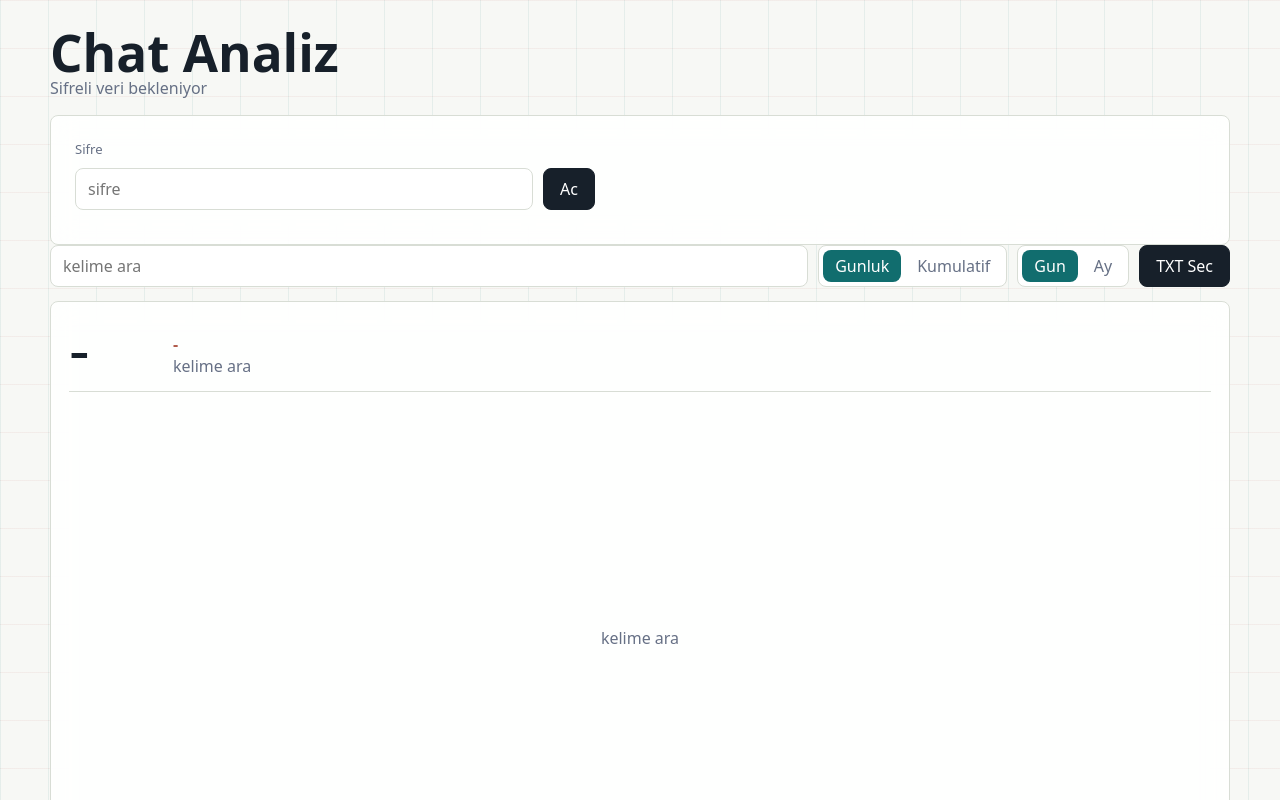
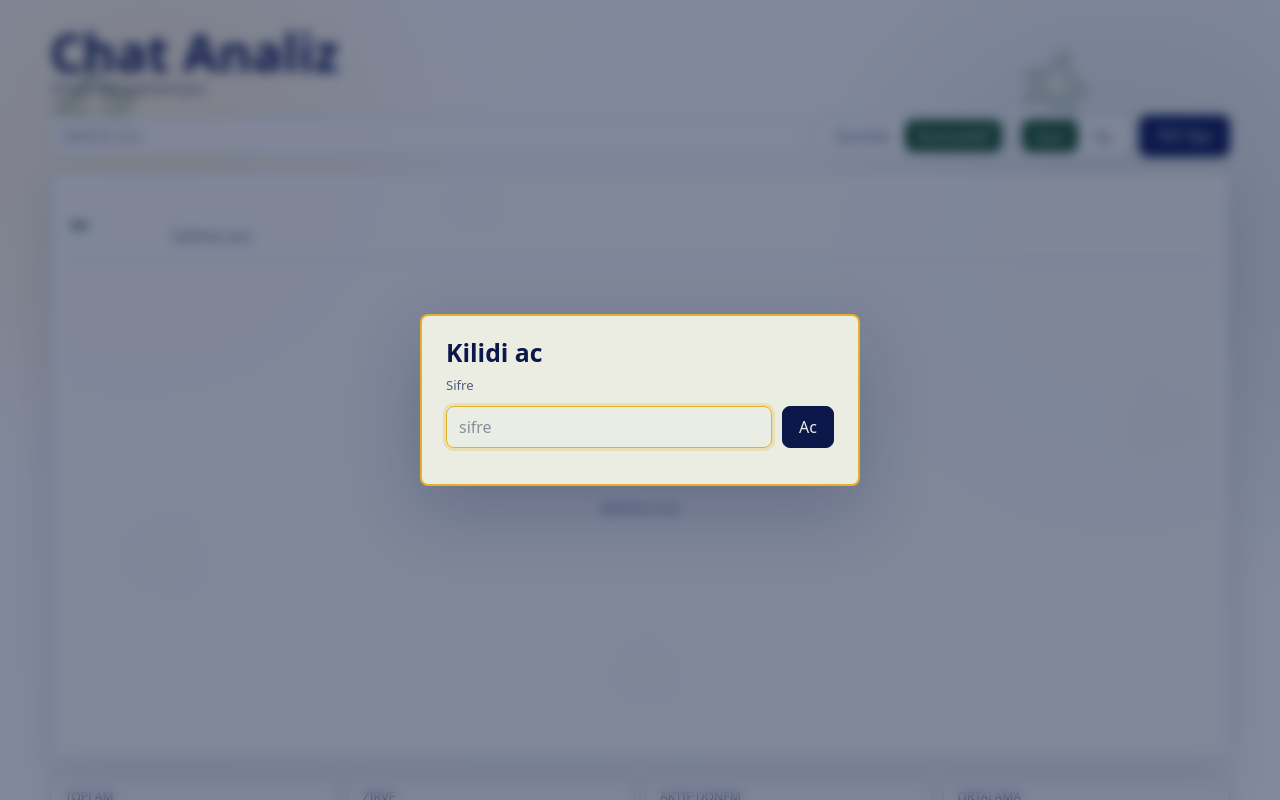
Before and after one commit to isikgirayedu/wp-analysis, a website: page docs/index.html in a window 1280 px wide. Shown: the top 800 px of the page. Drawn offline with Linux system fonts and the light colour scheme.

Commit message:
Update Pages theme and unlock modal

```diff
--- a/docs/index.html
+++ b/docs/index.html
@@ -10,6 +10,30 @@
   <script src="./app.js" defer></script>
 </head>
 <body>
+  <svg class="turtle-bg" viewBox="0 0 1200 800" preserveAspectRatio="xMidYMid slice" aria-hidden="true">
+    <defs>
+      <symbol id="turtle-symbol" viewBox="0 0 100 100">
+        <ellipse cx="50" cy="57" rx="29" ry="23" fill="#0B1849" opacity="0.22"/>
+        <ellipse cx="50" cy="55" rx="24" ry="19" fill="#124D1C"/>
+        <path d="M31 54c9-14 29-16 39 0-8 16-29 16-39 0Z" fill="#E4B028" opacity="0.38"/>
+        <path d="M50 38l10 12-10 14-10-14Z" fill="#EBEDE3" opacity="0.72"/>
+        <circle cx="50" cy="29" r="9" fill="#124D1C"/>
+        <circle cx="46.5" cy="27" r="1.7" fill="#EBEDE3"/>
+        <circle cx="53.5" cy="27" r="1.7" fill="#EBEDE3"/>
+        <ellipse cx="25" cy="50" rx="8" ry="4.5" fill="#124D1C" transform="rotate(-30 25 50)"/>
+        <ellipse cx="75" cy="50" rx="8" ry="4.5" fill="#124D1C" transform="rotate(30 75 50)"/>
+        <ellipse cx="30" cy="73" rx="8" ry="4.5" fill="#124D1C" transform="rotate(24 30 73)"/>
+        <ellipse cx="70" cy="73" rx="8" ry="4.5" fill="#124D1C" transform="rotate(-24 70 73)"/>
+      </symbol>
+    </defs>
+    <use href="#turtle-symbol" x="35" y="56" width="128" height="128" opacity="0.22" transform="rotate(-10 99 120)" />
+    <use href="#turtle-symbol" x="922" y="70" width="105" height="105" opacity="0.18" transform="rotate(16 974 122)" />
+    <use href="#turtle-symbol" x="1036" y="324" width="144" height="144" opacity="0.2" transform="rotate(-21 1108 396)" />
+    <use href="#turtle-symbol" x="76" y="512" width="112" height="112" opacity="0.18" transform="rotate(22 132 568)" />
+    <use href="#turtle-symbol" x="565" y="612" width="92" height="92" opacity="0.17" transform="rotate(-7 611 658)" />
+    <use href="#turtle-symbol" x="402" y="190" width="76" height="76" opacity="0.14" transform="rotate(11 440 228)" />
+  </svg>
+
   <main class="shell">
     <header class="topbar">
       <div>
@@ -19,11 +43,12 @@
       <button type="button" id="lockButton" class="ghost-button" hidden>Kilitle</button>
     </header>
 
-    <section id="unlockPanel" class="unlock-panel">
+    <section id="unlockPanel" class="unlock-overlay" role="dialog" aria-modal="true" aria-labelledby="unlockTitle">
       <form id="unlockForm" class="unlock-form">
+        <h2 id="unlockTitle">Kilidi ac</h2>
         <label for="passwordInput">Sifre</label>
         <div class="password-row">
-          <input id="passwordInput" type="password" autocomplete="current-password" placeholder="sifre" />
+          <input id="passwordInput" type="password" autocomplete="current-password" placeholder="sifre" autofocus />
           <button type="submit" id="unlockButton">Ac</button>
         </div>
         <p id="unlockStatus" class="status-line"></p>
@@ -37,8 +62,8 @@
         </div>
 
         <div class="segmented" role="group" aria-label="veri turu">
-          <button type="button" id="dailyButton" class="active">Gunluk</button>
-          <button type="button" id="cumulativeButton">Kumulatif</button>
+          <button type="button" id="dailyButton">Gunluk</button>
+          <button type="button" id="cumulativeButton" class="active">Kumulatif</button>
         </div>
 
         <div class="segmented" role="group" aria-label="donem">
--- a/docs/styles.css
+++ b/docs/styles.css
@@ -1,13 +1,13 @@
 :root {
-  --bg: #f7f8f5;
-  --ink: #17202a;
-  --muted: #667085;
-  --line: #d8ddd5;
-  --panel: #ffffff;
-  --panel-soft: #eef3ef;
-  --teal: #116d6e;
-  --coral: #b05a4a;
-  --gold: #a88223;
+  --navy: #0B1849;
+  --green: #124D1C;
+  --gold: #E4B028;
+  --cream: #EBEDE3;
+  --line: rgba(11, 24, 73, 0.18);
+  --line-strong: rgba(11, 24, 73, 0.34);
+  --panel: rgba(235, 237, 227, 0.91);
+  --panel-solid: #EBEDE3;
+  --shadow: 0 24px 70px rgba(11, 24, 73, 0.22);
   --radius: 8px;
 }
 
@@ -19,12 +19,12 @@ body {
   margin: 0;
   min-height: 100vh;
   background:
-    linear-gradient(90deg, rgba(17, 109, 110, 0.08) 1px, transparent 1px),
-    linear-gradient(rgba(176, 90, 74, 0.07) 1px, transparent 1px),
-    var(--bg);
-  background-size: 48px 48px;
-  color: var(--ink);
+    radial-gradient(circle at 12% 18%, rgba(228, 176, 40, 0.2), transparent 25%),
+    radial-gradient(circle at 88% 28%, rgba(18, 77, 28, 0.14), transparent 28%),
+    linear-gradient(135deg, rgba(235, 237, 227, 0.96), rgba(235, 237, 227, 0.78));
+  color: var(--navy);
   font-family: system-ui, -apple-system, BlinkMacSystemFont, "Segoe UI", sans-serif;
+  overflow-x: hidden;
 }
 
 button,
@@ -35,20 +35,56 @@ input {
 button,
 .import-button {
   height: 42px;
-  border: 1px solid var(--ink);
+  border: 1px solid var(--navy);
   border-radius: var(--radius);
-  background: var(--ink);
-  color: #fff;
+  background: var(--navy);
+  color: var(--cream);
   padding: 0 16px;
   cursor: pointer;
 }
 
+button:hover,
+.import-button:hover {
+  background: var(--green);
+}
+
 button:disabled {
   cursor: wait;
-  opacity: 0.7;
+  opacity: 0.72;
+}
+
+.turtle-bg {
+  position: fixed;
+  inset: 0;
+  width: 100%;
+  height: 100%;
+  pointer-events: none;
+  z-index: 0;
+}
+
+.turtle-bg use {
+  animation: turtleFloat 8s ease-in-out infinite alternate;
+  transform-box: fill-box;
+  transform-origin: center;
+}
+
+.turtle-bg use:nth-of-type(2n) {
+  animation-duration: 10s;
+  animation-direction: alternate-reverse;
+}
+
+@keyframes turtleFloat {
+  from {
+    translate: 0 0;
+  }
+  to {
+    translate: 0 -18px;
+  }
 }
 
 .shell {
+  position: relative;
+  z-index: 1;
   width: min(1180px, calc(100% - 28px));
   margin: 0 auto;
   padding: 28px 0 42px;
@@ -62,50 +98,70 @@ button:disabled {
   margin-bottom: 16px;
 }
 
+h1,
+h2,
+p {
+  margin: 0;
+}
+
 h1 {
-  margin: 0;
   font-size: clamp(2rem, 4vw, 3.25rem);
   line-height: 0.95;
-  font-weight: 650;
+  font-weight: 700;
+  color: var(--navy);
 }
 
-p {
-  margin: 0;
+h2 {
+  font-size: 1.55rem;
+  line-height: 1;
+  font-weight: 700;
 }
 
 .topbar p,
 .status-line,
 .ticker-date,
 .stats-grid small {
-  color: var(--muted);
+  color: rgba(11, 24, 73, 0.68);
 }
 
 .ghost-button {
   background: transparent;
-  color: var(--ink);
+  color: var(--navy);
 }
 
-.unlock-panel,
-.chart-panel {
-  border: 1px solid var(--line);
-  border-radius: var(--radius);
-  background: rgba(255, 255, 255, 0.88);
-  backdrop-filter: blur(12px);
+.ghost-button:hover {
+  background: rgba(228, 176, 40, 0.22);
 }
 
-.unlock-panel {
+.unlock-overlay {
+  position: fixed;
+  inset: 0;
+  z-index: 10;
+  display: grid;
+  place-items: center;
   padding: 24px;
+  background: rgba(11, 24, 73, 0.48);
+  backdrop-filter: blur(6px);
+}
+
+.unlock-overlay[hidden] {
+  display: none;
 }
 
 .unlock-form {
-  max-width: 520px;
+  width: min(440px, 100%);
+  border: 2px solid var(--gold);
+  border-radius: var(--radius);
+  background: var(--panel-solid);
+  box-shadow: var(--shadow);
+  padding: 24px;
   display: grid;
-  gap: 10px;
+  gap: 12px;
 }
 
 .unlock-form label {
   font-size: 0.82rem;
-  color: var(--muted);
+  color: rgba(11, 24, 73, 0.68);
 }
 
 .password-row {
@@ -119,15 +175,19 @@ input {
   height: 42px;
   border: 1px solid var(--line);
   border-radius: var(--radius);
-  background: #fff;
-  color: var(--ink);
+  background: rgba(235, 237, 227, 0.82);
+  color: var(--navy);
   padding: 0 12px;
   outline: none;
 }
 
+input::placeholder {
+  color: rgba(11, 24, 73, 0.45);
+}
+
 input:focus {
-  border-color: var(--teal);
-  box-shadow: 0 0 0 3px rgba(17, 109, 110, 0.14);
+  border-color: var(--gold);
+  box-shadow: 0 0 0 3px rgba(228, 176, 40, 0.25);
 }
 
 .app-panel {
@@ -156,13 +216,17 @@ input:focus {
   height: 32px;
   border: 0;
   background: transparent;
-  color: var(--muted);
+  color: rgba(11, 24, 73, 0.66);
   padding: 0 12px;
 }
 
+.segmented button:hover {
+  background: rgba(228, 176, 40, 0.18);
+}
+
 .segmented button.active {
-  background: var(--teal);
-  color: #fff;
+  background: var(--green);
+  color: var(--cream);
 }
 
 .import-button {
@@ -177,6 +241,11 @@ input:focus {
 }
 
 .chart-panel {
+  border: 1px solid var(--line);
+  border-radius: var(--radius);
+  background: var(--panel);
+  box-shadow: 0 16px 44px rgba(11, 24, 73, 0.1);
+  backdrop-filter: blur(12px);
   padding: 18px;
 }
 
@@ -200,11 +269,12 @@ input:focus {
   font-size: clamp(2.25rem, 5vw, 4rem);
   line-height: 0.9;
   font-variant-numeric: tabular-nums;
+  color: var(--green);
 }
 
 .ticker-query {
-  color: var(--coral);
-  font-weight: 650;
+  color: var(--gold);
+  font-weight: 700;
 }
 
 .change-pill {
@@ -215,8 +285,8 @@ input:focus {
   padding: 0 10px;
   border: 1px solid var(--line);
   border-radius: var(--radius);
-  background: var(--panel-soft);
-  color: var(--muted);
+  background: rgba(228, 176, 40, 0.18);
+  color: rgba(11, 24, 73, 0.68);
 }
 
 .change-pill.visible {
@@ -224,11 +294,11 @@ input:focus {
 }
 
 .change-pill strong.pos {
-  color: var(--teal);
+  color: var(--green);
 }
 
 .change-pill strong.neg {
-  color: var(--coral);
+  color: var(--navy);
 }
 
 .chart-box {
@@ -249,7 +319,7 @@ input:focus {
   inset: 0;
   display: grid;
   place-items: center;
-  color: var(--muted);
+  color: rgba(11, 24, 73, 0.62);
 }
 
 .stats-grid {
@@ -263,13 +333,14 @@ input:focus {
   border: 1px solid var(--line);
   border-radius: var(--radius);
   background: var(--panel);
+  box-shadow: 0 10px 30px rgba(11, 24, 73, 0.08);
   padding: 14px;
 }
 
 .stats-grid span {
   display: block;
   margin-bottom: 6px;
-  color: var(--muted);
+  color: rgba(11, 24, 73, 0.66);
   font-size: 0.76rem;
   text-transform: uppercase;
 }
@@ -277,8 +348,9 @@ input:focus {
 .stats-grid strong {
   display: block;
   overflow-wrap: anywhere;
+  color: var(--navy);
   font-size: 1.55rem;
-  font-weight: 650;
+  font-weight: 700;
 }
 
 .stats-grid small {
@@ -327,7 +399,7 @@ input:focus {
   }
 
   .chart-panel,
-  .unlock-panel {
+  .unlock-form {
     padding: 14px;
   }
 }
```
Also changed, not shown: docs/app.js (+23 -17 lines).
